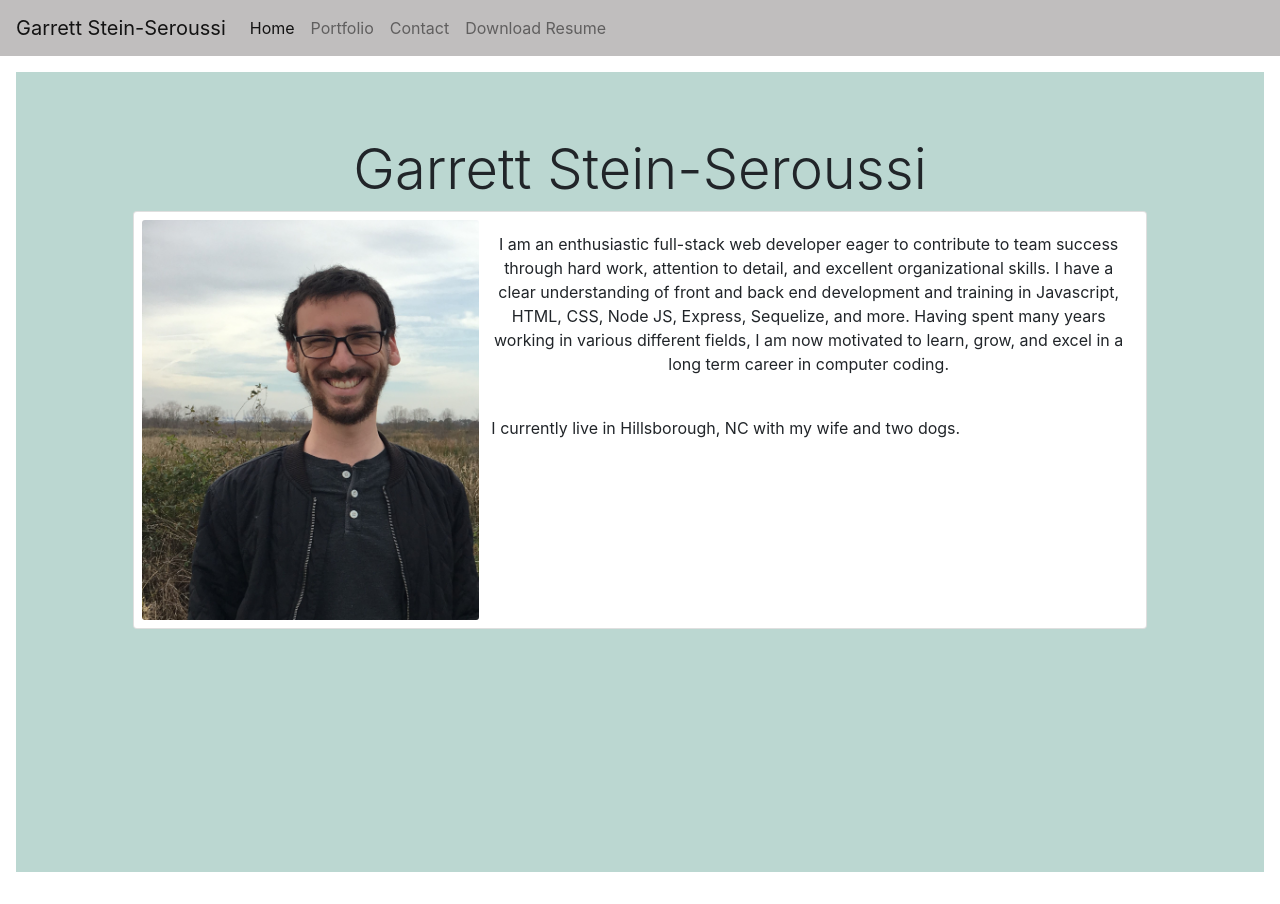
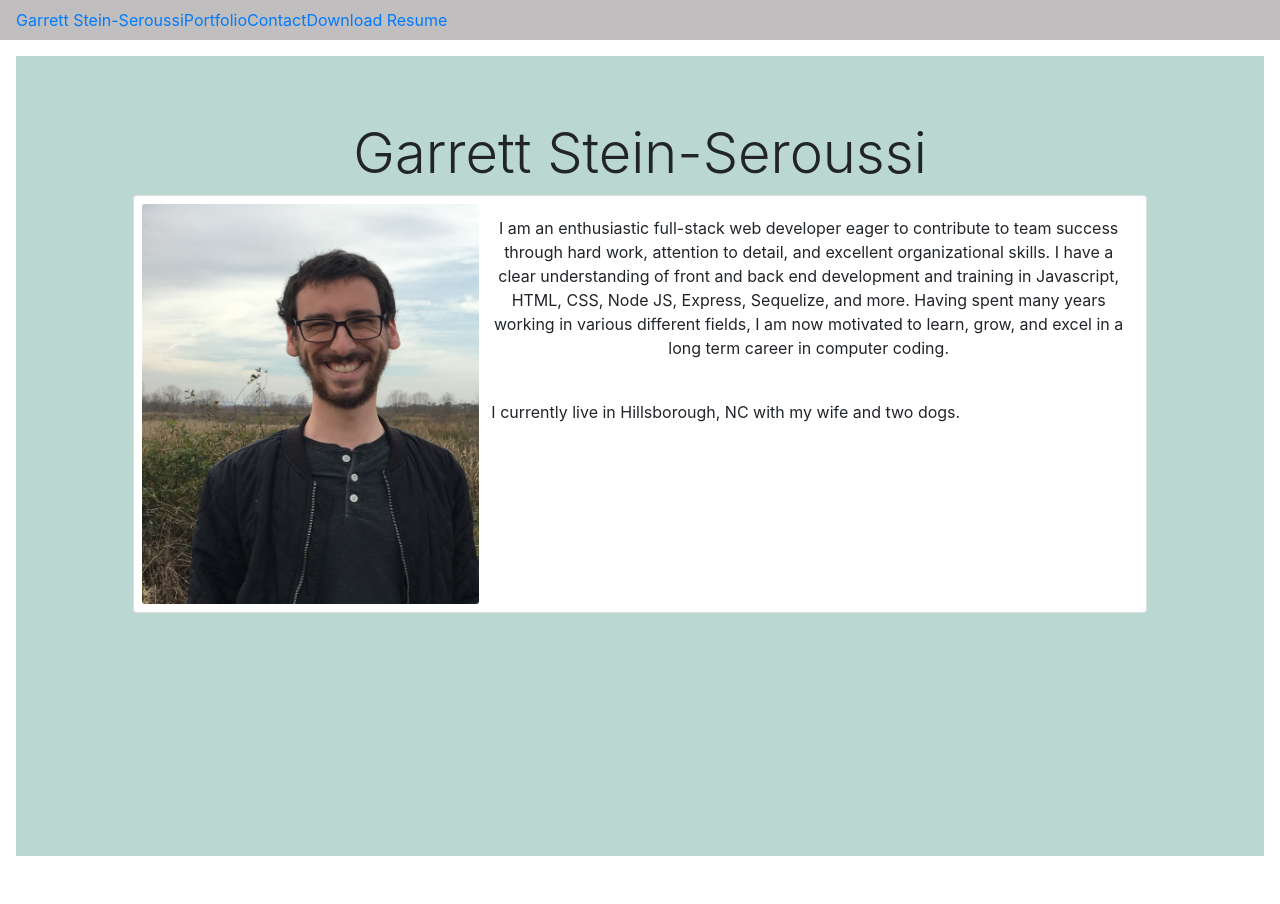
Before and after one commit to gsteinseroussi/homepage, a React (Create React App) app: page / in a window 1280 px wide. Built offline with nearby package versions, Linux system fonts and the light colour scheme.

Commit message:
using NavLink

```diff
--- a/src/components/header/Header.js
+++ b/src/components/header/Header.js
@@ -1,33 +1,26 @@
 import React from "react";
 import "../header/header.css"
+import { NavLink } from "react-router-dom";
 
 function Header(props) {
   return (
-    <nav className="navbar navbar-expand-lg navbar-light ">
-  <a className="navbar-brand" href="/">Garrett Stein-Seroussi</a>
+    <nav className="navbar navbar-expand-lg navbar-light "><span>
+      <NavLink to="/">Garrett Stein-Seroussi</NavLink></span>
   <button className="navbar-toggler" type="button" data-toggle="collapse" data-target="#navbarNav" aria-controls="navbarNav" aria-expanded="false" aria-label="Toggle navigation">
     <span className="navbar-toggler-icon"></span>
   </button>
   <div className="collapse navbar-collapse" id="navbarNav">
     <ul className="navbar-nav">
-      <li className="nav-item active">
-        <a className="nav-link" href="/">Home <span className="sr-only">(current)</span></a>
+      <li className="nav-item"><span>
+      <NavLink to="/Portfolio">Portfolio</NavLink></span>
       </li>
       <li className="nav-item">
-        <a className="nav-link" href="/Portfolio">Portfolio</a>
-      </li>
-      <li className="nav-item">
-        <a className="nav-link" href="/Contact">Contact</a>
+        <span>
+      <NavLink to="/Contact">Contact</NavLink>
+      </span>
       </li>
       <li>
-      <a
-        className="nav-link"
-        href={props.href}
-        download="Stein-Seroussi Resume"
-        target="_blank"
-      >
-        Download Resume
-      </a>
+      <NavLink to={props.href} download="Stein-Seroussi Resume" target="_blank">Download Resume</NavLink>
       </li>
     </ul>
   </div>
--- a/src/components/header/header.css
+++ b/src/components/header/header.css
@@ -1,3 +1,7 @@
 .navbar {
   background-color: rgb(192, 190, 190);
 }
+
+NavLink {
+  color: black;
+}
```
